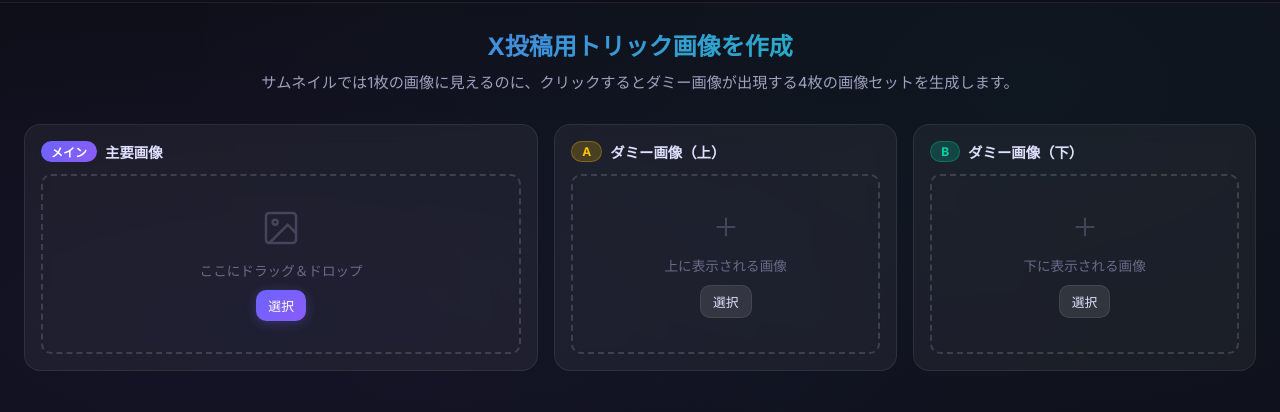
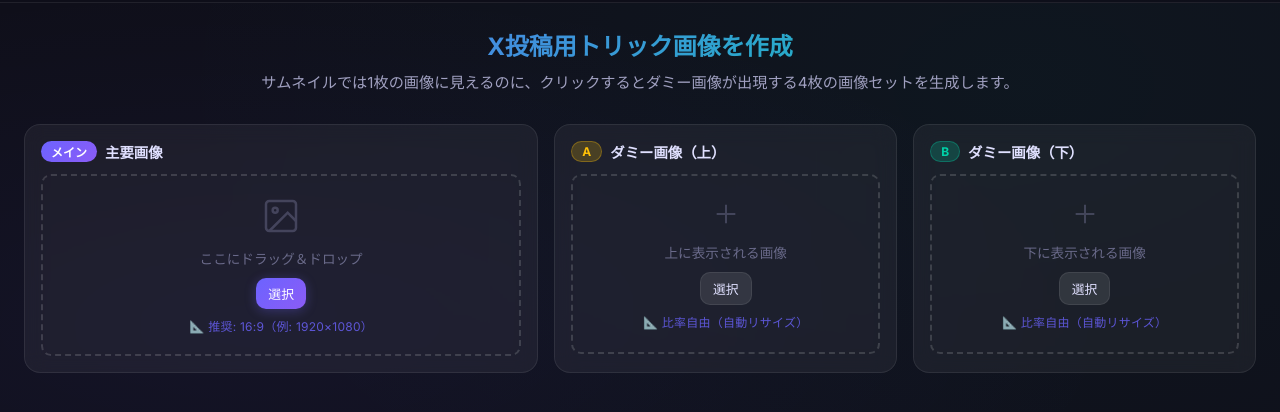
Before and after one commit to seiseiai1st/image-splitter, a website built with Vite: page x-trick.html in a window 1280 px wide. Shown: the part 74-486 px from the top of the page. Built offline with nearby package versions, Linux system fonts and the light colour scheme.

Commit message:
📐 アップロードカードに推奨アスペクト比を表示

```diff
--- a/x-trick.css
+++ b/x-trick.css
@@ -154,6 +154,15 @@
 .upload-zone-content p {
     font-size: 0.85rem;
     margin-bottom: 10px;
+}
+
+.aspect-hint {
+    display: block;
+    margin-top: 8px;
+    font-size: 0.75rem;
+    color: var(--accent-primary);
+    opacity: 0.8;
+    letter-spacing: 0.02em;
 }
 
 .preview-img {
--- a/x-trick.html
+++ b/x-trick.html
@@ -58,6 +58,7 @@
                         <p>ここにドラッグ＆ドロップ</p>
                         <button class="btn btn-primary btn-sm"
                             onclick="document.getElementById('main-input').click()">選択</button>
+                        <span class="aspect-hint">📐 推奨: 16:9（例: 1920×1080）</span>
                     </div>
                     <img id="main-preview" class="preview-img hidden" />
                     <button id="main-clear" class="clear-btn hidden" title="削除">✕</button>
@@ -80,6 +81,7 @@
                         <p>上に表示される画像</p>
                         <button class="btn btn-secondary btn-sm"
                             onclick="document.getElementById('dummyA-input').click()">選択</button>
+                        <span class="aspect-hint">📐 比率自由（自動リサイズ）</span>
                     </div>
                     <img id="dummyA-preview" class="preview-img hidden" />
                     <button id="dummyA-clear" class="clear-btn hidden" title="削除">✕</button>
@@ -102,6 +104,7 @@
                         <p>下に表示される画像</p>
                         <button class="btn btn-secondary btn-sm"
                             onclick="document.getElementById('dummyB-input').click()">選択</button>
+                        <span class="aspect-hint">📐 比率自由（自動リサイズ）</span>
                     </div>
                     <img id="dummyB-preview" class="preview-img hidden" />
                     <button id="dummyB-clear" class="clear-btn hidden" title="削除">✕</button>
```
